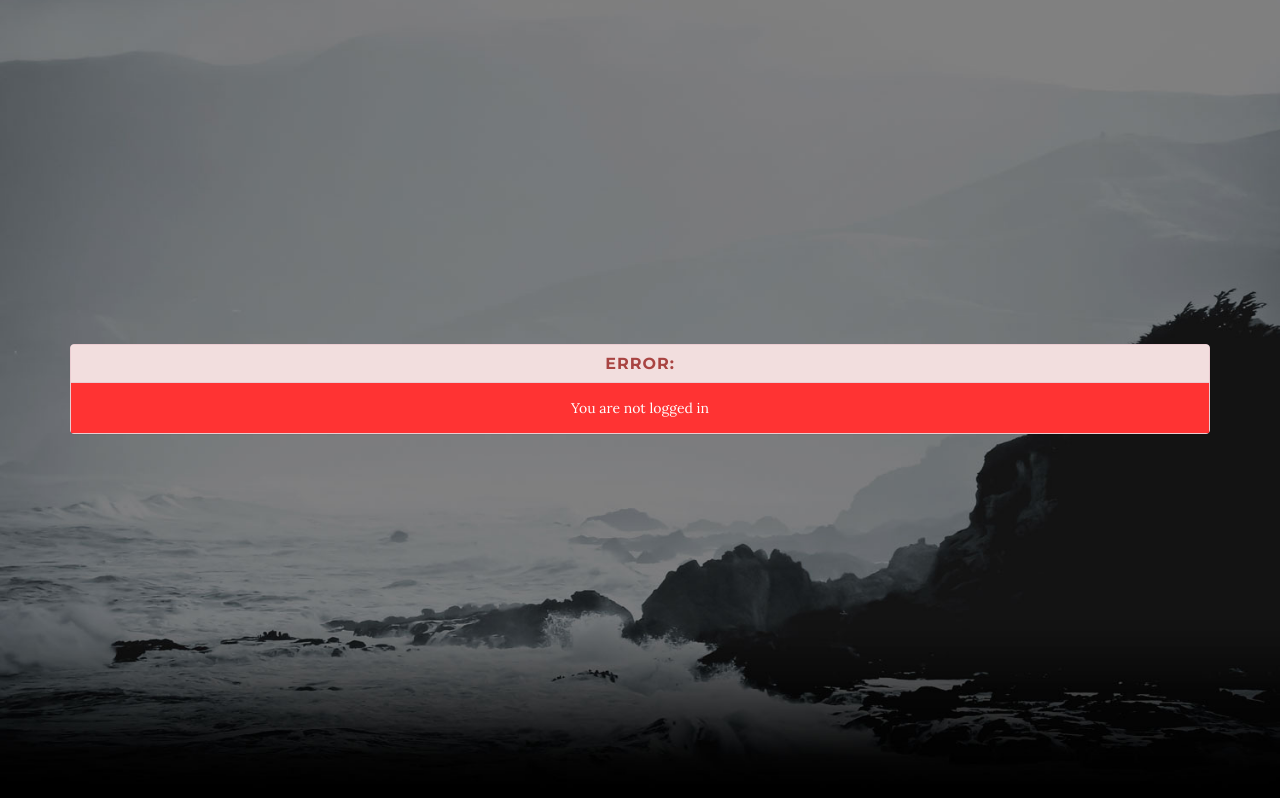
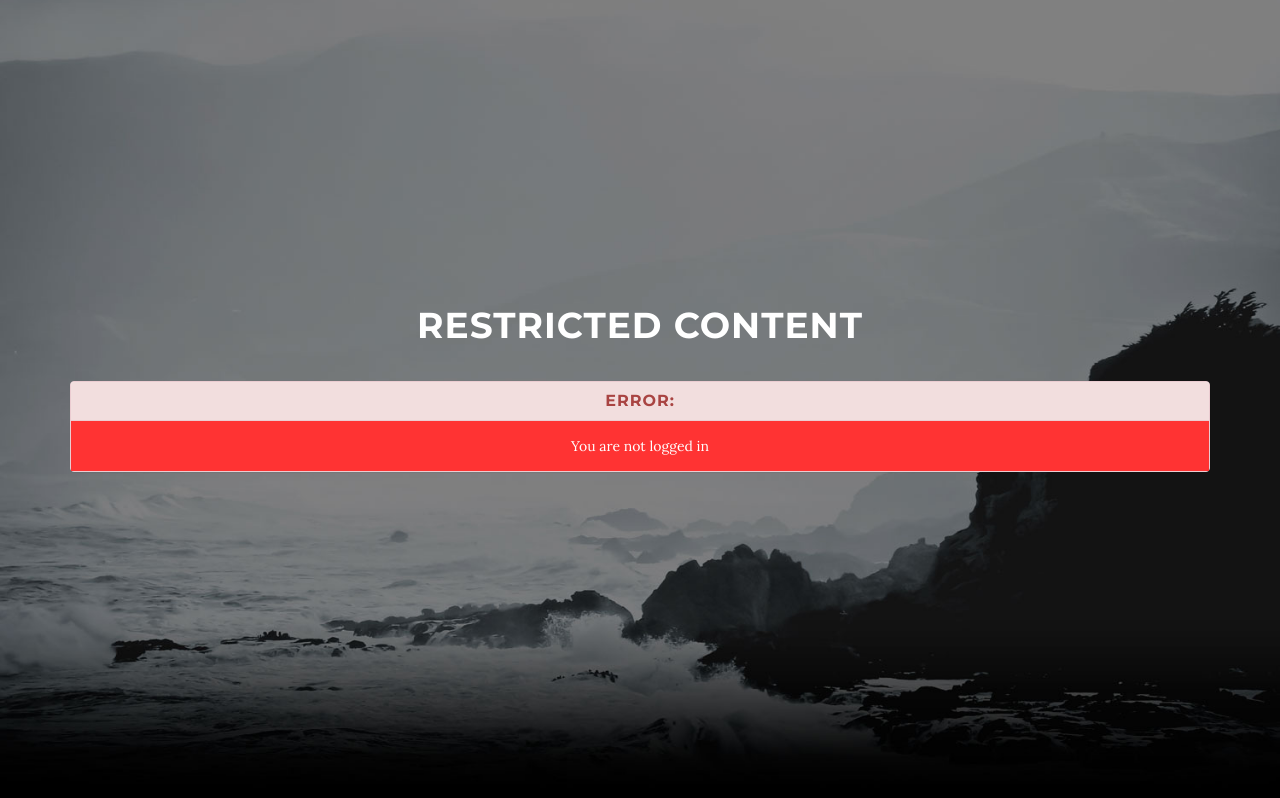
Before and after one commit to viggibear/themed-bookmarkwip, a Django app: template templates/bookmark/restricted.html in a window 1280 px wide. Shown: the part 801-1599 px from the top of the page. Run offline with Django 3.2, Linux system fonts and the light colour scheme; the template is opened without the code that fills it, so the values that code supplies are empty; some libraries are stand-ins or nearby versions.

Commit message:
edited headers

```diff
--- a/templates/bookmark/failedlogin.html
+++ b/templates/bookmark/failedlogin.html
@@ -1,6 +1,7 @@
 {% extends 'bookmark/base.html' %}
 {%load newfilters%}
 {%block body_block%}
+		<h1> Failed Login </h1>
 		<div class="panel panel-danger">
 			<div class="panel-heading">
 				<h3 class="panel-title">Error:</h3>
--- a/templates/bookmark/restricted.html
+++ b/templates/bookmark/restricted.html
@@ -1,6 +1,7 @@
 {% extends 'bookmark/base.html' %}
 {%load newfilters%}
 {%block body_block%}
+		<h1> Restricted Content </h1>
         {% if user.is_authenticated %}
 		<div class="panel panel-success">
 			<div class="panel-heading">
```
Also changed, not shown: bookmark.sqlite3.
